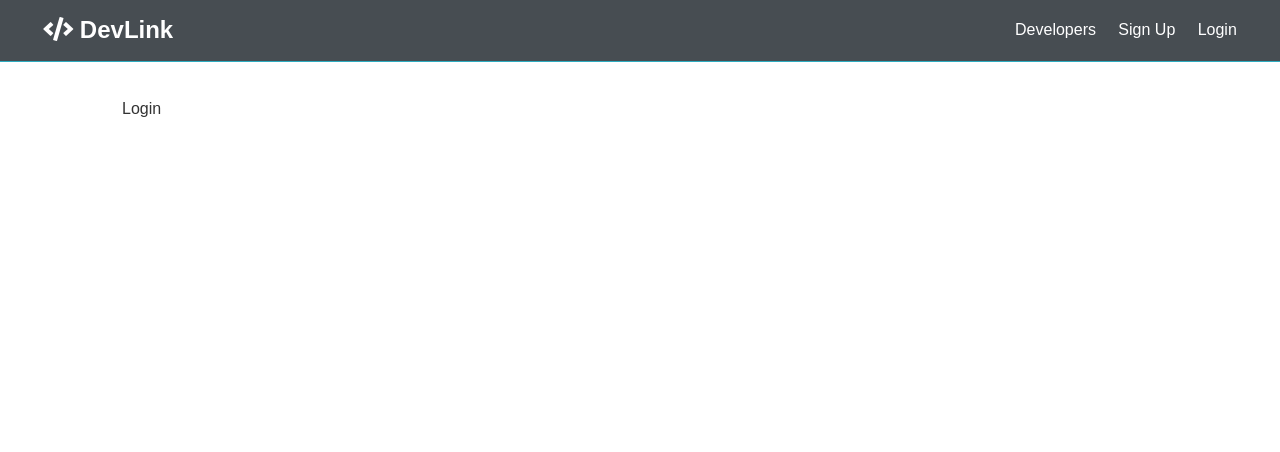
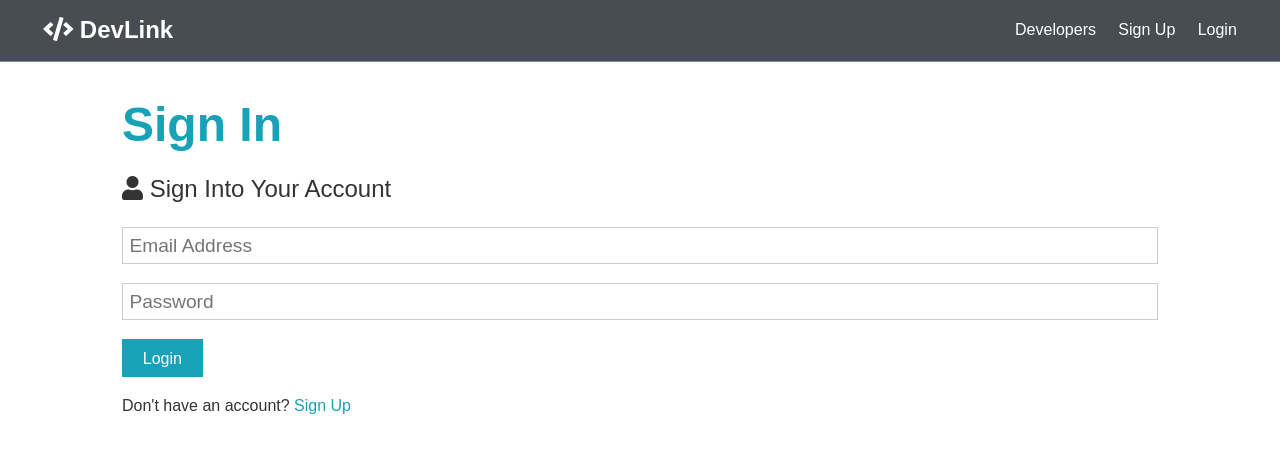
Before and after one commit to cesarovj/LinkDev, a React (Create React App) app in the folder client/: page /login in a window 1280 px wide. Shown: the top 452 px of the page. Built offline with nearby package versions, Linux system fonts and the light colour scheme; the HTML template or start-up script is replaced by a standard one.

Commit message:
Initial commit

```diff
--- a/client/package.json
+++ b/client/package.json
@@ -17,6 +17,7 @@
     "redux": "^4.1.1",
     "redux-devtools-extension": "^2.13.9",
     "redux-thunk": "^2.3.0",
+    "uuid": "^8.3.2",
     "web-vitals": "^1.1.2"
   },
   "scripts": {
--- a/client/src/App.js
+++ b/client/src/App.js
@@ -4,9 +4,14 @@
 import Landing from './components/layout/Landing';
 import Login from './components/auth/Login';
 import Register from './components/auth/Register';
+// Redux
+import { Provider } from 'react-redux';
+import store from './store';
+
 import './App.css';
 
 const App = () => (
+  <Provider store={store}>
     <Router>
       <Fragment>
         <Navbar />
@@ -19,6 +24,7 @@
         </section>
       </Fragment>
     </Router>
+  </Provider>
 );
 
 export default App;
--- /dev/null
+++ b/client/src/actions/alert.js
@@ -0,0 +1,10 @@
+import uuid from 'uuid';
+import { SET_ALERT, REMOVE_ALERT } from './types';
+
+export const setAlert = (msg, alertType) => (dispatch) => {
+  const id = uuid.v4();
+  dispatch({
+    type: SET_ALERT,
+    payload: { msg, alertType, id },
+  });
+};
--- /dev/null
+++ b/client/src/actions/types.js
@@ -0,0 +1,2 @@
+export const SET_ALERT = 'SET_ALERT';
+export const REMOVE_ALERT = 'REMOVE_ALERT';
--- a/client/src/components/auth/Login.js
+++ b/client/src/components/auth/Login.js
@@ -1,7 +1,57 @@
-import React from 'react';
+import React, { Fragment, useState } from 'react';
+import { Link } from 'react-router-dom';
 
 const Login = () => {
-  return <div>Login</div>;
+  const [formData, setFormData] = useState({
+    email: '',
+    password: '',
+  });
+
+  const { email, password } = formData;
+
+  const onChange = (e) =>
+    setFormData({ ...formData, [e.target.name]: e.target.value });
+
+  const onSubmit = async (e) => {
+    e.preventDefault();
+
+    console.log('Success');
+  };
+
+  return (
+    <Fragment>
+      <h1 className='large text-primary'>Sign In</h1>
+      <p className='lead'>
+        <i className='fas fa-user'></i> Sign Into Your Account
+      </p>
+      <form className='form' onSubmit={(e) => onSubmit(e)}>
+        <div className='form-group'>
+          <input
+            type='email'
+            placeholder='Email Address'
+            name='email'
+            value={email}
+            onChange={(e) => onChange(e)}
+            required
+          />
+        </div>
+        <div className='form-group'>
+          <input
+            type='password'
+            placeholder='Password'
+            name='password'
+            value={password}
+            onChange={(e) => onChange(e)}
+            minLength='6'
+          />
+        </div>
+        <input type='submit' className='btn btn-primary' value='Login' />
+      </form>
+      <p className='my-1'>
+        Don't have an account? <Link to='/register'>Sign Up</Link>
+      </p>
+    </Fragment>
+  );
 };
 
 export default Login;
--- a/client/src/components/auth/Register.js
+++ b/client/src/components/auth/Register.js
@@ -1,4 +1,6 @@
 import React, { Fragment, useState } from 'react';
+import { Link } from 'react-router-dom';
+// import axios from 'axios';
 
 const Register = () => {
   const [formData, setFormData] = useState({
@@ -13,12 +15,33 @@
   const onChange = (e) =>
     setFormData({ ...formData, [e.target.name]: e.target.value });
 
-  const onSubmit = (e) => {
+  const onSubmit = async (e) => {
     e.preventDefault();
     if (password !== password2) {
       console.log('Password do not match');
     } else {
-      console.log(formData);
+      console.log('Success');
+
+      // Example of making a request
+      // const newUser = {
+      //   name,
+      //   email,
+      //   password,
+      // };
+      // try {
+      //   const config = {
+      //     headers: {
+      //       'Content-Type': 'application/json',
+      //     },
+      //   };
+
+      //   const body = JSON.stringify(newUser);
+
+      //   const res = await axios.post('/api/users', body, config);
+      //   console.log(res.data);
+      // } catch (error) {
+      //   console.error(error.response.data);
+      // }
     }
   };
 
@@ -76,7 +99,7 @@
         <input type='submit' className='btn btn-primary' value='Register' />
       </form>
       <p className='my-1'>
-        Already have an account? <a href='login.html'>Sign In</a>
+        Already have an account? <Link to='/login'>Sign In</Link>
       </p>
     </Fragment>
   );
--- /dev/null
+++ b/client/src/reducers/alert.js
@@ -0,0 +1,16 @@
+import { SET_ALERT, REMOVE_ALERT } from '../actions/types';
+
+const initialState = [];
+
+export default function (state = initialState, action) {
+  const { type, payload } = action;
+
+  switch (type) {
+    case SET_ALERT:
+      return [...state, payload];
+    case REMOVE_ALERT:
+      return state.filter((alert) => alert.id !== payload);
+    default:
+      return state;
+  }
+}
--- /dev/null
+++ b/client/src/reducers/index.js
@@ -0,0 +1,6 @@
+import { combineReducers } from 'redux';
+import alert from './alert';
+
+export default combineReducers({
+  alert,
+});
--- /dev/null
+++ b/client/src/store.js
@@ -0,0 +1,16 @@
+import { createStore, applyMiddleware } from 'redux';
+import { composeWithDevTools } from 'redux-devtools-extension';
+import thunk from 'redux-thunk';
+import rootReducer from './reducers';
+
+const initialState = {};
+
+const middleware = [thunk];
+
+const store = createStore(
+  rootReducer,
+  initialState,
+  composeWithDevTools(applyMiddleware(...middleware))
+);
+
+export default store;
```
Also changed, not shown: 1 other file (tests, documents, lock files or other folders). Lines whose indentation alone changed are shown as unchanged.
